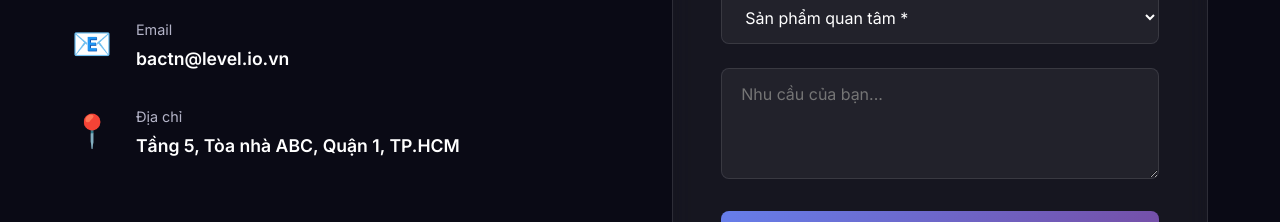
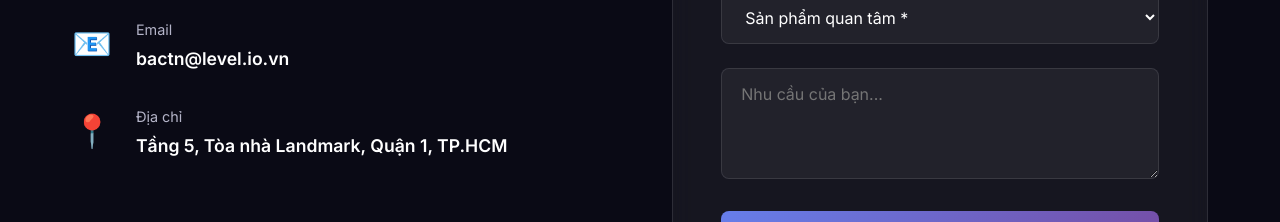
Before and after one commit to bactn1985/SmartSoft.No1, a plain HTML site: page index.html in a window 1280 px wide. Shown: the part 5998-6220 px from the top of the page. Drawn offline with Linux system fonts and the light colour scheme.

```diff
--- a/index.html
+++ b/index.html
@@ -382,7 +382,7 @@
                             <div class="contact-icon">📍</div>
                             <div>
                                 <div class="contact-label">Địa chỉ</div>
-                                <div class="contact-value">Tầng 5, Tòa nhà ABC, Quận 1, TP.HCM</div>
+                                <div class="contact-value">Tầng 5, Tòa nhà Landmark, Quận 1, TP.HCM</div>
                             </div>
                         </div>
                     </div>
```
